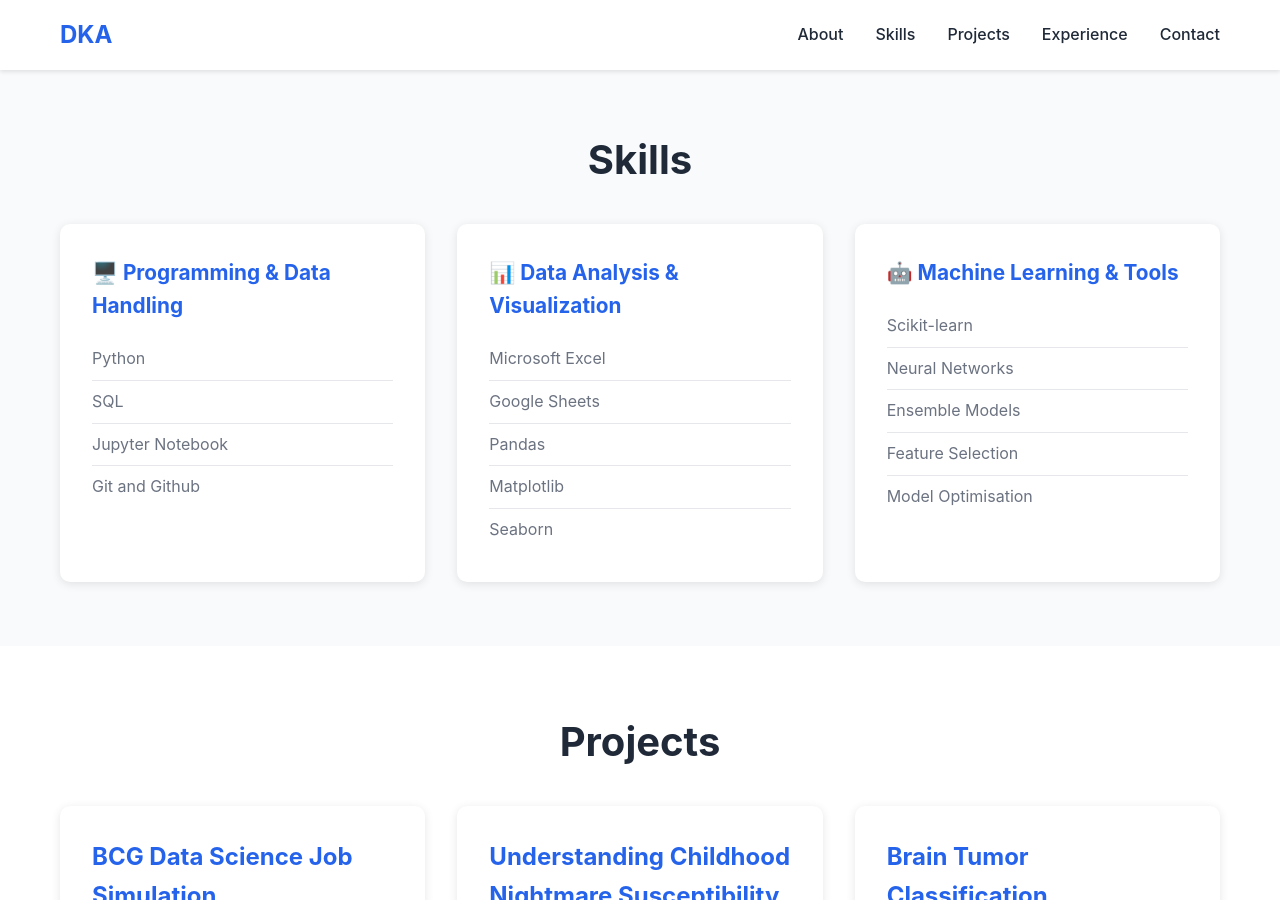
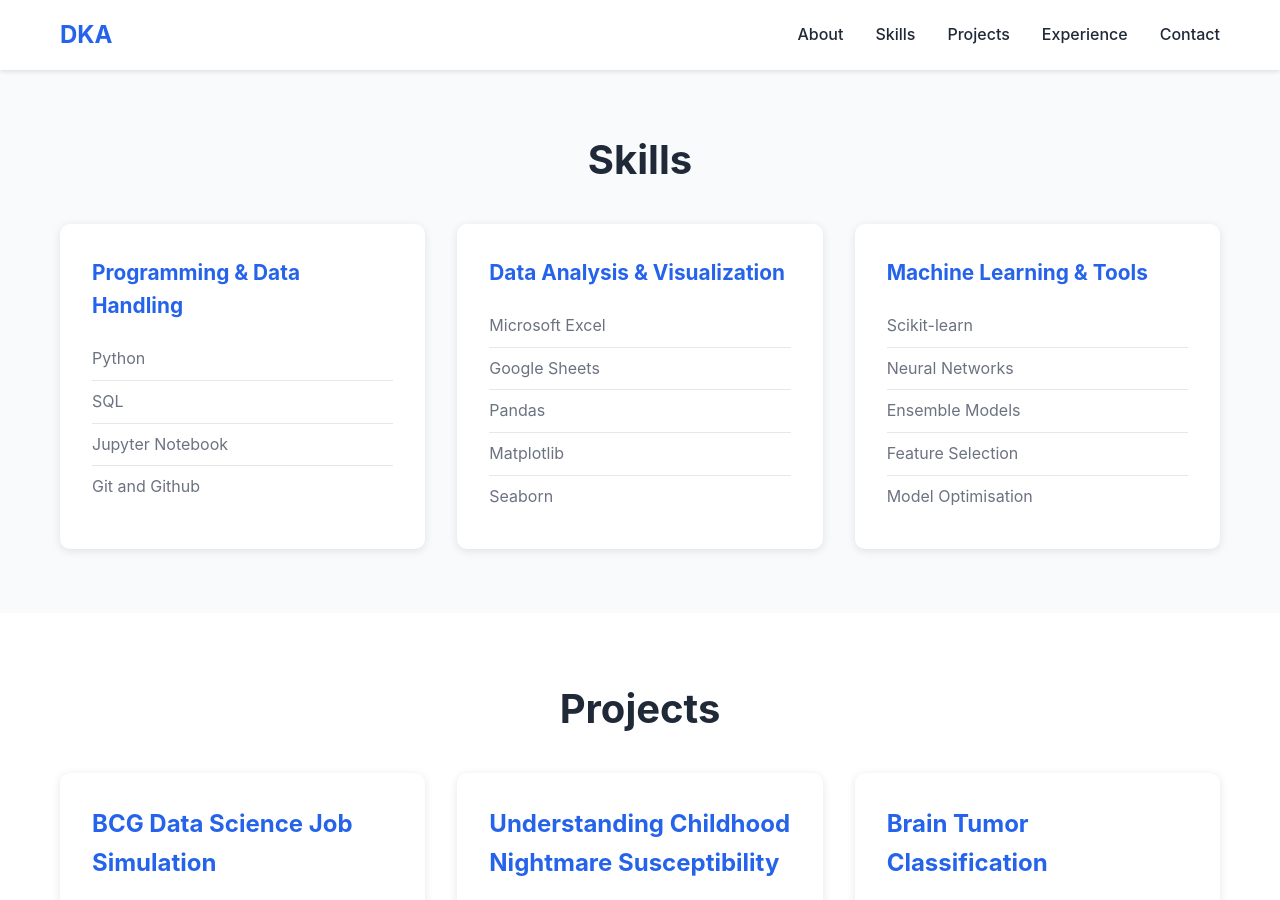
Before and after one commit to DivyaKrishnaA/DivyaKrishnaA.github.io, a Jekyll site: the page index.html, which Jekyll copies as it is, in a window 1280 px wide and 900 px high, scrolled down 842 px. Built offline with Jekyll 4.4.1, drawn with Linux system fonts in a browser that asks for light colours.

Commit message:
Minor Title changes

```diff
--- a/index.html
+++ b/index.html
@@ -54,7 +54,7 @@
       <h2>Skills</h2>
       <div class="skills-grid">
         <div class="skill-category">
-          <h3>🖥️ Programming & Data Handling</h3>
+          <h3>Programming & Data Handling</h3>
           <ul>
             <li>Python</li>
             <li>SQL</li>
@@ -63,7 +63,7 @@
           </ul>
         </div>
         <div class="skill-category">
-          <h3>📊 Data Analysis & Visualization</h3>
+          <h3>Data Analysis & Visualization</h3>
           <ul>
             <li>Microsoft Excel</li>
             <li>Google Sheets</li>
@@ -73,7 +73,7 @@
           </ul>
         </div>
         <div class="skill-category">
-          <h3>🤖 Machine Learning & Tools</h3>
+          <h3>Machine Learning & Tools</h3>
           <ul>
             <li>Scikit-learn</li>
             <li>Neural Networks</li>
```
